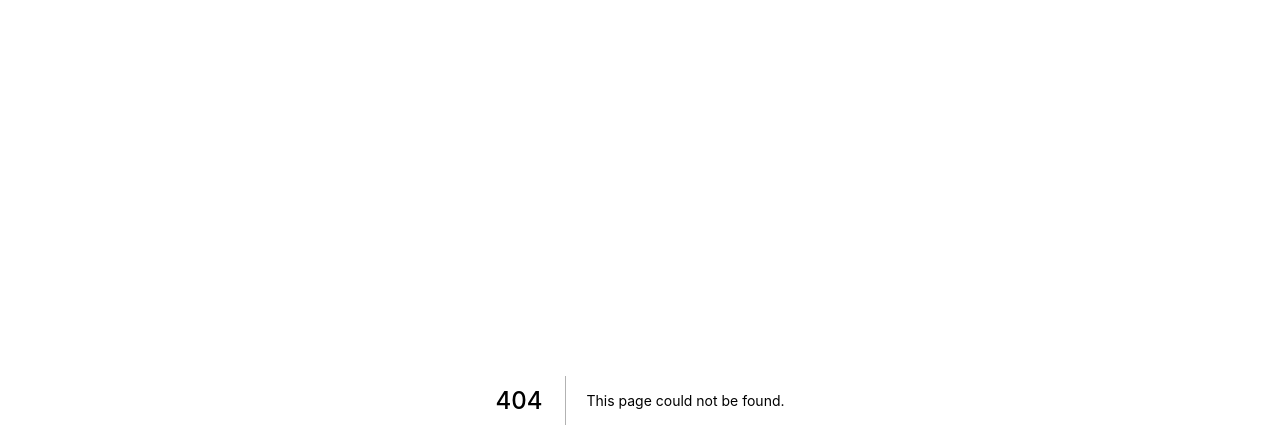
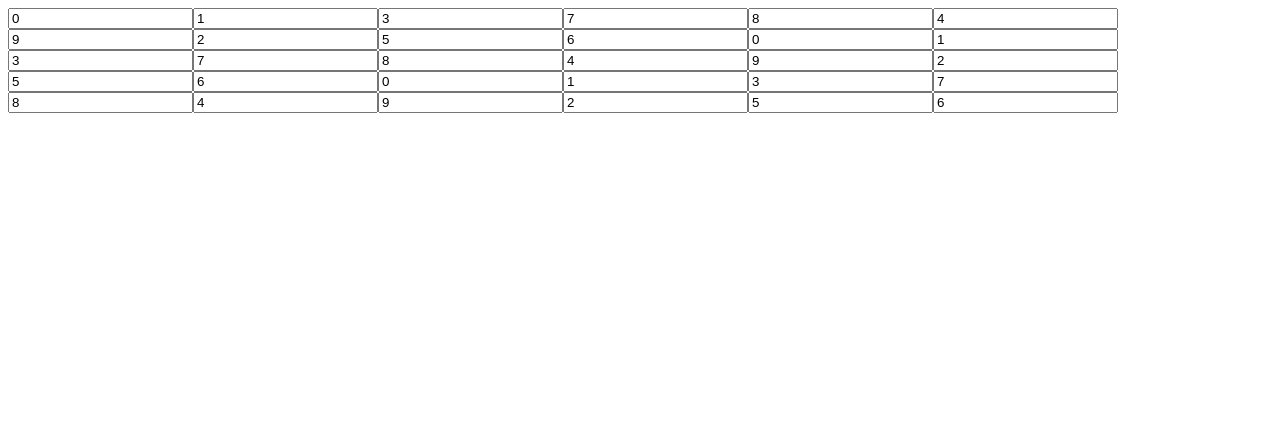
Before and after one commit to askirmas/lazy-render, a Next.js app: page /repack in a window 1280 px wide. Before the commit this address had no page. Shown: the top 448 px of the page. Built offline with nearby package versions, Linux system fonts and the light colour scheme.

Commit message:
Make aggregational module. Add sandbox stuff. Rename MountOnDemand from render

```diff
--- a/package.json
+++ b/package.json
@@ -2,7 +2,7 @@
   "name": "render-on-demand",
   "version": "0.0.3",
   "description": "",
-  "main": "dist/RenderOnDemand.js",
+  "main": "dist/index.js",
   "scripts": {
     "dev": "next",
     "build:test": "next build && next export",
--- /dev/null
+++ b/pages/hidden.css
@@ -0,0 +1,22 @@
+body {
+  display: grid;
+  overflow: hidden;
+  width: 100vw;
+  height: 100vh;
+}
+#__next {
+  display: grid;
+  overflow-y: scroll;
+  grid-auto-rows: max-content;
+}
+section {
+  display: grid;
+  grid-auto-flow: column;
+  overflow-x: scroll;
+}
+input::before {
+  content: "a";
+}
+input::after {
+  content: "b";
+}
--- /dev/null
+++ b/pages/repack.tsx
@@ -0,0 +1,101 @@
+import { PropsWithChildren, Fragment, memo, ReactFragment, ReactNodeArray } from "react"
+import { powered } from "../utils/arr_repack"
+
+export default Page
+const arrGen = (length: number) => new Array(length).fill(0)
+
+function Page() {
+  return <>
+    <Repack>{
+      arrGen(10).map((_, i) => <input {...{
+        key: i,
+        defaultValue: i,
+        type: "number"
+      }}/>)
+    }</Repack>
+    <Repack>
+      <>{
+        arrGen(10).map((_, i) => <input {...{
+          key: i,
+          defaultValue: i,
+          type: "number"
+          }}/>)
+      }</>
+    </Repack>
+    <Repack>
+      <Fragment>{
+        arrGen(10).map((_, i) => <input {...{
+          key: i,
+          defaultValue: i,
+          type: "number"
+          }}/>)
+      }</Fragment>
+    </Repack>
+  </>
+}
+
+/*---*/
+function repacker(children: any) {
+  return powered(3, destructFragment(children))
+}
+const Repack = memo(MyRepacker)
+function MyRepacker({children, ...props}: PropsWithChildren<any>) {
+  return <Repacker {...{
+    ...props,
+    repacker, repackContainer
+  }}>{children}</Repacker>
+}
+/*---*/
+function Repacker({children, key, repacker, repackContainer}: PropsWithChildren<any>) {
+  return repackContainer(key,
+    packArray(
+      repacker(children),
+      repackContainer
+    )
+  )
+}
+
+function repackContainer(i: number, children: any) {
+  return <RepackContainer key={index2key(i)}>{children}</RepackContainer>
+}
+
+function index2key(i: number) {
+  return `p${i}`
+}
+const RepackContainer = memo(RepackContainerRender)
+function RepackContainerRender({children, ...props}: PropsWithChildren<any>) {
+  return <span {...{
+    style: {
+      display: "contents"
+    },
+    ...props
+  }}>{children}</span>
+}
+
+function destructFragment<T extends ReactFragment>(children: T): ReactNodeArray
+function destructFragment<T>(children: T[]): T
+function destructFragment<T>(children: T): T
+function destructFragment(children: any) {
+  if (!(children && typeof children === 'object'))
+    return children
+  if (Array.isArray(children))
+    return children
+  if ('type' in children && children.type === Fragment)
+    return children.props.children
+  return children
+}
+
+function packArray(children: any, creator: (i: number, children: any) => any) {
+  if (!Array.isArray(children))
+    return children
+
+  const {length} = children
+  , $result = Array(length)
+  for (let i = length; i--;) {
+    const child = children[i]
+    $result[i] = !Array.isArray(child)
+    ? child
+    : creator(i, packArray(child, creator))
+  }
+  return $result
+}
--- a/components/RenderOnDemand.tsx
+++ b/src/MountOnDemand.tsx
@@ -23,7 +23,7 @@ export type iProps = Partial<{
   tag: Parameters<typeof createElement>[0]
 }> & Record<string, any>
 
-export default class RenderOnDemand extends PureComponent<PropsWithChildren<iProps>, iState> {
+export default class MountOnDemand extends PureComponent<PropsWithChildren<iProps>, iState> {
   myRef: RefObject<any> = createRef()
   observer: IntersectionObserver|void = undefined
   state = {
--- /dev/null
+++ b/src/index.tsx
@@ -0,0 +1,5 @@
+import MountOnDemand from "./MountOnDemand"
+
+export {
+  MountOnDemand
+}
--- a/tsconfig.build.json
+++ b/tsconfig.build.json
@@ -28,6 +28,6 @@
     "noEmit": false
   },
   "files": [
-    "./components/RenderOnDemand.tsx"
+    "./src/index.tsx"
   ]
 }
--- a/tsconfig.json
+++ b/tsconfig.json
@@ -27,9 +27,6 @@
     "sourceMap": true,
     "noEmit": true
   },
-  "files": [
-    "./components/RenderOnDemand.tsx"
-  ],
   "exclude": [
     "node_modules"
   ],
```
Also changed, not shown: pages/MountOnDemand.tsx (renamed from pages/index.tsx, +8 -8 lines), pages/hidden.tsx (added, +15 -0 lines), pages/MountOnDemand.css (renamed from pages/index.css), 8 other files (tests, documents, lock files or other folders).
